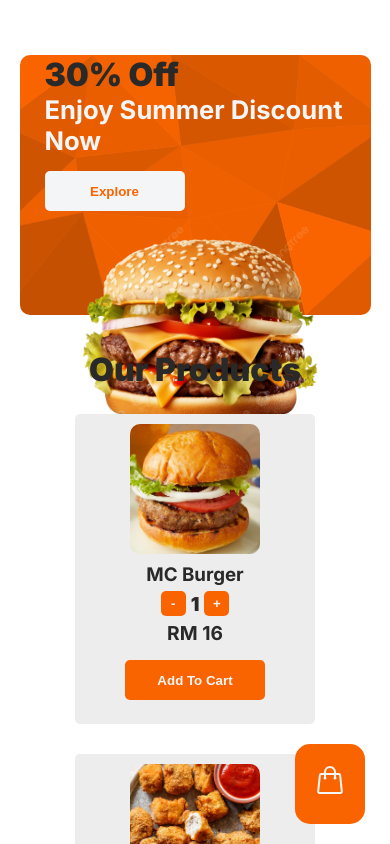
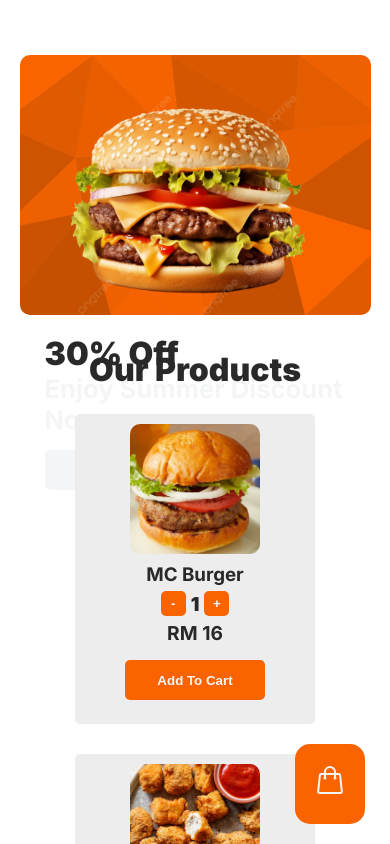
Before and after one commit to yxiang921/Simple-Food-Ordering-System, a Next.js app: page / in a window 390 px wide. Shown: the top 844 px of the page. Built offline with nearby package versions, Linux system fonts and the light colour scheme.

Commit message:
Update globals.css

```diff
--- a/app/globals.css
+++ b/app/globals.css
@@ -318,7 +318,7 @@
 @media screen and (max-width: 800px) {
   .banner-container{
   width: 90%;
-  height: 260px;
+  padding: 25px;
   background: url('../public/assets/banner-bg.png') no-repeat;
   background-position: center;
   background-size: cover;
@@ -326,7 +326,7 @@
   padding-left: 25px;
   margin-top: 55px;
   display: flex;
-  flex-direction: column;
+  flex-direction: column-reverse;
   justify-content: space-around;
   align-items: center;
   }
```
